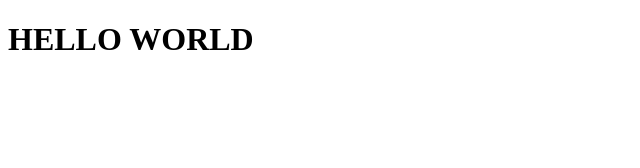
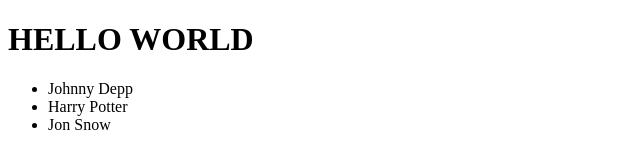
Before and after one commit to kelvinsleonardo/vue-start, a plain HTML site: page index.html in a window 1280 px wide. Shown: the whole page, without its empty margins (0-640 px from the left). Drawn offline with nearby package versions, Linux system fonts and the light colour scheme.

Commit message:
Update index.html
Add loop

```diff
--- a/index.html
+++ b/index.html
@@ -9,14 +9,26 @@
 </head>
 <body>
   <div id="app">
+
+    <!-- Interpolation and Filter -->
     <h1>{{ title | toUpperCase() }}</h1>
+    <ul>
+	<!-- Loop -->
+	<li v-for="user in users">{{ user.name }}</li>
+    </ul>
+
   </div>
 
   <script>
     var app = new Vue({
       el: "#app",
       data: {
-        title: "Hello World"
+        title: "Hello World",
+	users: [
+		{name:'Johnny Depp'},
+		{name:'Harry Potter'},
+		{name:'Jon Snow'}
+	]
       },
       filters: {
         toUpperCase(str){
```
